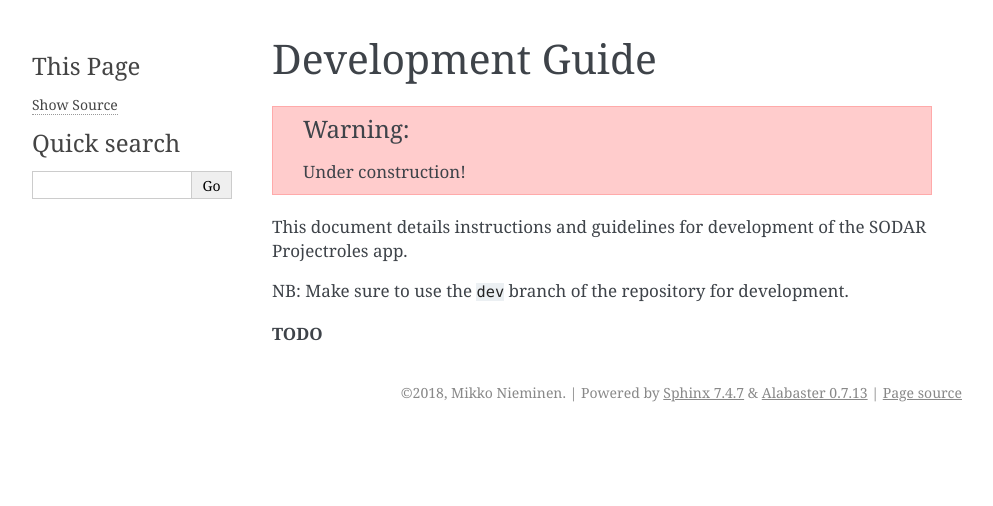
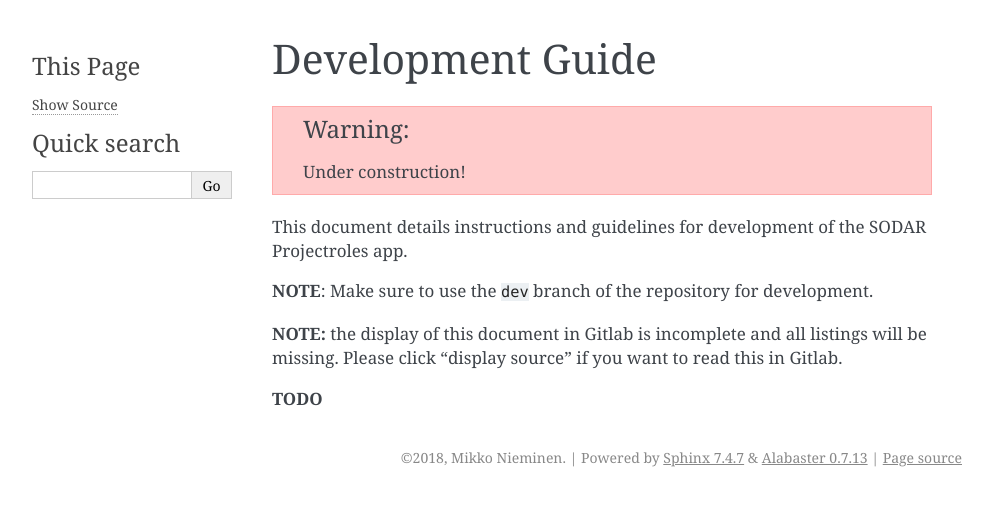
Before and after one commit to bihealth/sodar-core-legacy, a Sphinx documentation site: the page built from docs/source/development.rst, in a window 1280 px wide. Shown: the top 506 px of the page, without its empty margins (148-1141 px from the left). Built offline with Sphinx 7.4.7, drawn with Linux system fonts in a browser that asks for light colours.

Commit message:
add gitlab warnings to docs

```diff
--- a/docs/source/development.rst
+++ b/docs/source/development.rst
@@ -7,6 +7,10 @@ Development Guide
 This document details instructions and guidelines for development of the SODAR
 Projectroles app.
 
-NB: Make sure to use the ``dev`` branch of the repository for development.
+**NOTE**: Make sure to use the ``dev`` branch of the repository for development.
+
+**NOTE:** the display of this document in Gitlab is incomplete and all listings
+will be missing. Please click "display source" if you want to read this in
+Gitlab.
 
 **TODO**
--- a/docs/source/index.rst
+++ b/docs/source/index.rst
@@ -10,8 +10,8 @@ Welcome to SODAR Projectroles's documentation!
 This documentation provides instructions and guidelines for integration, usage
 and development of the SODAR Projectroles Django app.
 
-NB: the display of this document in Gitlab is incomplete and all listings will
-be missing. Please rather click "display source" if you want to read this in
+**NOTE:** the display of this document in Gitlab is incomplete and all listings
+will be missing. Please click "display source" if you want to read this in
 Gitlab.
 
 .. toctree::
--- a/docs/source/integration.rst
+++ b/docs/source/integration.rst
@@ -7,7 +7,9 @@ Integration Guide
 This document provides instructions and guidelines for integrating the SODAR
 Projectroles app into your Django site.
 
-**TODO**
+**NOTE:** the display of this document in Gitlab is incomplete and all listings
+will be missing. Please click "display source" if you want to read this in
+Gitlab.
 
 
 Django Site Guidelines
```
